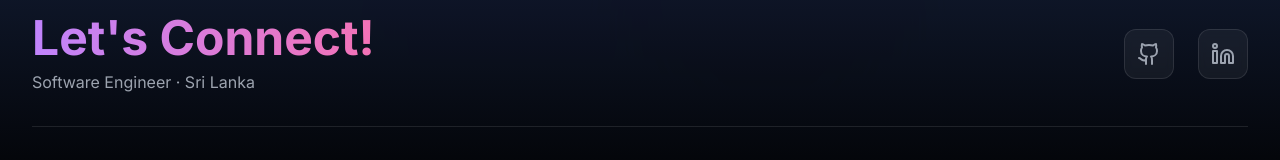
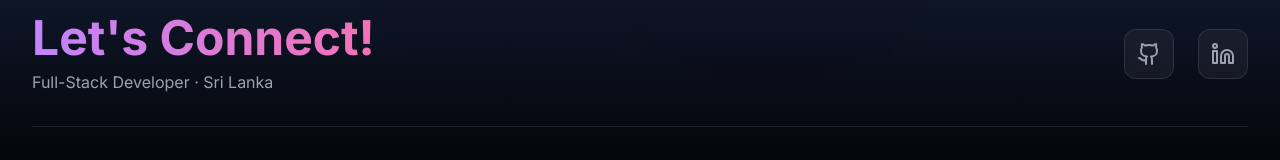
Before and after one commit to arosha-w/Portfolio-arosha, a React (Vite) app in the folder Portfolio/: page / in a window 1280 px wide. Shown: the part 1554-1714 px from the top of the page. Built offline with nearby package versions, Linux system fonts and the light colour scheme.

Commit message:
modified  the layout footer

```diff
--- a/Portfolio/src/components/Layout/Footer.jsx
+++ b/Portfolio/src/components/Layout/Footer.jsx
@@ -18,7 +18,7 @@ const Footer = () => {
                 Let's Connect!
               </h3>
               <p className="text-gray-400 mt-2">
-                Software Engineer · Sri Lanka
+                Full-Stack Developer · Sri Lanka
               </p>
             </div>
 
@@ -68,4 +68,4 @@ const Footer = () => {
   );
 };
 
-export default Footer;
+export default Footer
```
